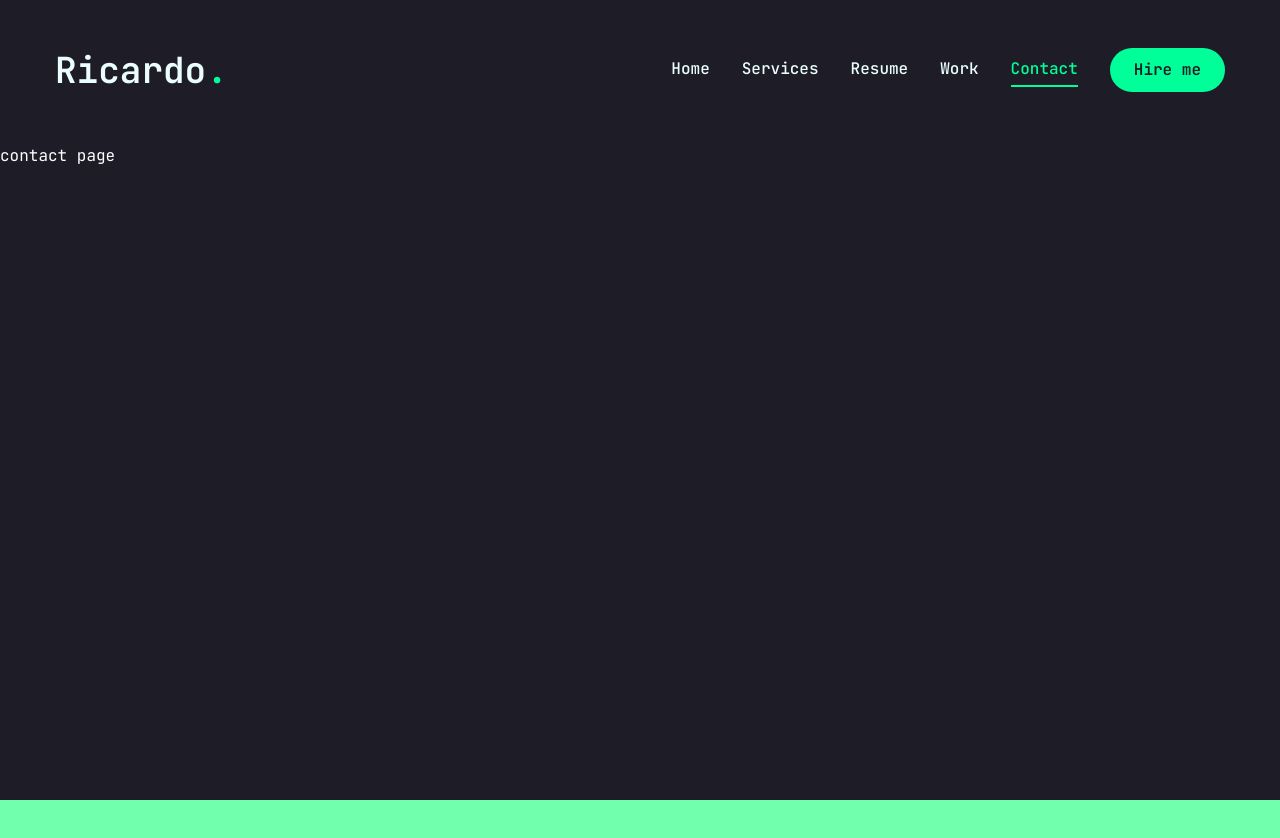
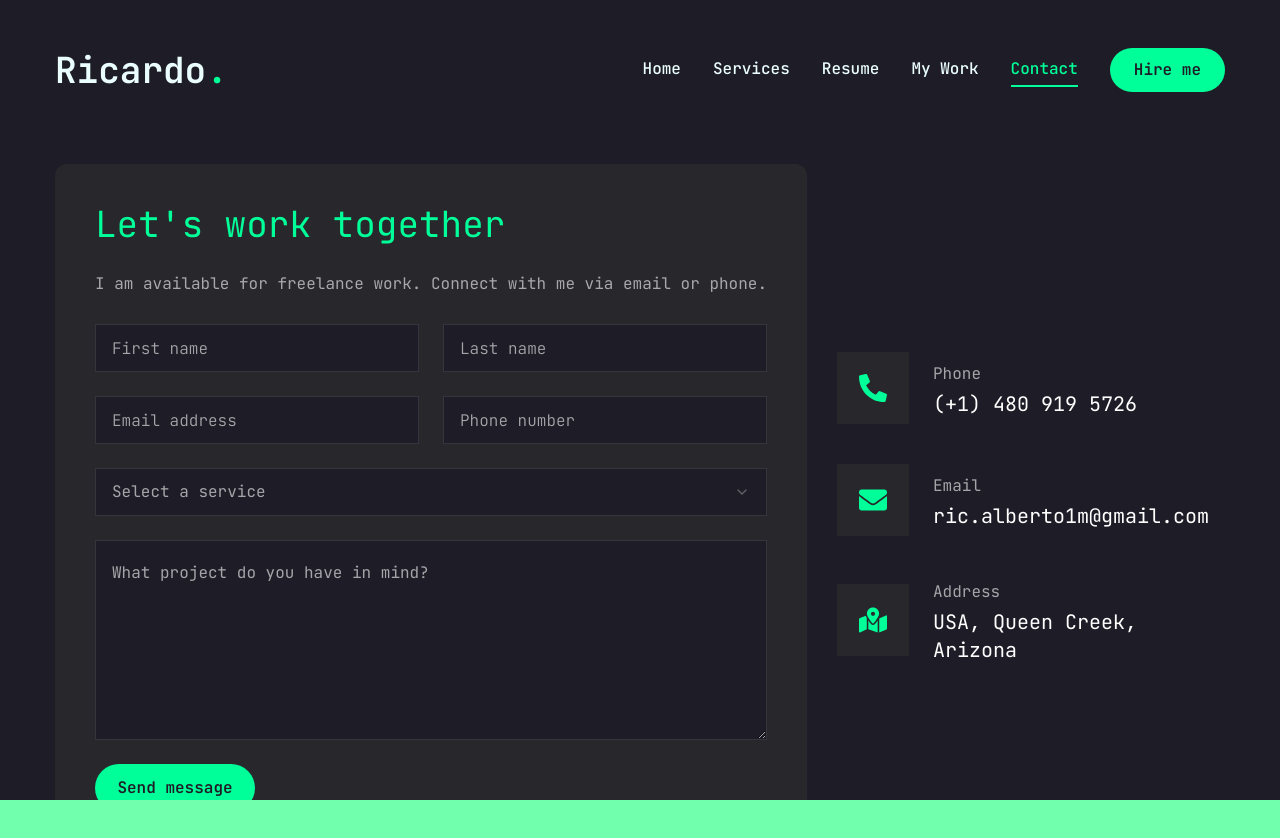
Before and after one commit to Ricardo10111/my-portfolio, a Next.js app: page /contact in a window 1280 px wide. Shown: the top 838 px of the page. Before the commit the page ends 800 px from the top, so only its background shows below. Built offline with nearby package versions, Linux system fonts and the light colour scheme.

Commit message:
chore: add contact section

```diff
--- a/app/contact/page.jsx
+++ b/app/contact/page.jsx
@@ -1,8 +1,134 @@
+'use client'
+
+import { Button } from '@/components/ui/button'
+import { Input } from '@/components/ui/input'
+import { Textarea } from '@/components/ui/textarea'
+import { motion } from 'framer-motion'
+
+import {
+  Select,
+  SelectContent,
+  SelectGroup,
+  SelectItem,
+  SelectLabel,
+  SelectTrigger,
+  SelectValue,
+} from '@/components/ui/select'
+
+import { FaPhoneAlt, FaEnvelope, FaMapMarkedAlt } from 'react-icons/fa'
+
+const info = [
+  {
+    icon: <FaPhoneAlt />,
+    title: 'Phone',
+    description: '(+1) 480 919 5726',
+  },
+  {
+    icon: <FaEnvelope />,
+    title: 'Email',
+    description: 'ric.alberto1m@gmail.com',
+  },
+  {
+    icon: <FaMapMarkedAlt />,
+    title: 'Address',
+    description: 'USA, Queen Creek, Arizona',
+  },
+]
+
 const Contact = () => {
   return (
-    <div>
-      contact page
-    </div>
+    <motion.section
+      initial={{ opacity: 0 }}
+      animate={{
+        opacity: 1,
+        transition: { delay: 2.4, duration: 0.4, ease: 'easeIn' },
+      }}
+      className='py-6'
+    >
+      <div className='container mx-auto'>
+        <div className='flex flex-col xl:flex-row gap-[30px]'>
+          {/* contact form */}
+          <div className='xl:h-[54%] order-2 xl:order-none'>
+            <form
+              action=''
+              className='flex flex-col gap-6 p-10 bg-[#27272c] rounded-xl'
+            >
+              <h3 className='text-4xl text-accent'>Let's work together</h3>
+              <p className='text-white/60'>
+                I am available for freelance work. Connect with me via email or
+                phone.
+              </p>
+              {/* input */}
+              <div className='grid grid-cols-1 md:grid-cols-2 gap-6'>
+                <Input
+                  type='firstname'
+                  placeholder='First name'
+                  required='true'
+                />
+                <Input
+                  required='true'
+                  type='lastname'
+                  placeholder='Last name'
+                />
+                <Input
+                  required='true'
+                  type='email'
+                  placeholder='Email address'
+                />
+                <Input
+                  required='false'
+                  type='phone'
+                  placeholder='Phone number'
+                />
+              </div>
+              {/* select */}
+              <Select>
+                <SelectTrigger className='w-full'>
+                  <SelectValue placeholder='Select a service' />
+                </SelectTrigger>
+
+                <SelectContent>
+                  <SelectGroup>
+                    <SelectLabel>Services</SelectLabel>
+                    <SelectItem value='est'>Web Development</SelectItem>
+                    <SelectItem value='cst'>UX/UI Design</SelectItem>
+                    <SelectItem value='mst'>SEO</SelectItem>
+                    <SelectItem value='est'>Marketing</SelectItem>
+                  </SelectGroup>
+                </SelectContent>
+              </Select>
+              {/* textarea */}
+              <Textarea
+                className='h-[200px]'
+                placeholder='What project do you have in mind?'
+              />
+              {/* button */}
+              <Button size='md' className='max-w-40'>
+                Send message
+              </Button>
+            </form>
+          </div>
+          {/* contact info */}
+          <div className='flex-1 flex items-center xl:justify-end order-1 xl:order-none mb-8 xl:mb-0'>
+            <ul className='flex flex-col gap-10'>
+              {info.map((item, index) => {
+                return (
+                  <li key={index} className='flex items-center gap-6'>
+                    <div className='w-[52px] h-[52px] xl:w-[72px] xl:h-[72px] bg-[#27272c] text-accent rounded-md flex items-center justify-center'>
+                      <div className='text-[28px]'>{item.icon}</div>
+                    </div>
+                    <div className='flex-1'>
+                      <p className='text-white/60'>{item.title}</p>
+                      <h3 className='text-xl'>{item.description}</h3>
+                    </div>
+                  </li>
+                )
+              })}
+            </ul>
+          </div>
+        </div>
+      </div>
+    </motion.section>
   )
 }
 
--- a/components/Nav.jsx
+++ b/components/Nav.jsx
@@ -17,7 +17,7 @@ const links = [
     path: '/resume',
   },
   {
-    name: 'Work',
+    name: 'My Work',
     path: '/work',
   },
   {
--- a/components/ui/input.jsx
+++ b/components/ui/input.jsx
@@ -1,19 +1,20 @@
-import * as React from "react"
+import * as React from 'react'
 
-import { cn } from "@/lib/utils"
+import { cn } from '@/lib/utils'
 
 const Input = React.forwardRef(({ className, type, ...props }, ref) => {
   return (
-    (<input
+    <input
       type={type}
       className={cn(
-        "flex h-10 w-full rounded-md border border-slate-200 bg-white px-3 py-2 text-sm ring-offset-white file:border-0 file:bg-transparent file:text-sm file:font-medium file:text-slate-950 placeholder:text-slate-500 focus-visible:outline-none focus-visible:ring-2 focus-visible:ring-slate-950 focus-visible:ring-offset-2 disabled:cursor-not-allowed disabled:opacity-50 dark:border-slate-800 dark:bg-slate-950 dark:ring-offset-slate-950 dark:file:text-slate-50 dark:placeholder:text-slate-400 dark:focus-visible:ring-slate-300",
-        className
+        'flex h-[48px] rounded-md border border-white/10 focus:border-accent font-light bg-primary px-4 py-5 text-base placeholder:text-white/60 outline-none',
+        className,
       )}
       ref={ref}
-      {...props} />)
-  );
+      {...props}
+    />
+  )
 })
-Input.displayName = "Input"
+Input.displayName = 'Input'
 
 export { Input }
--- a/components/ui/select.jsx
+++ b/components/ui/select.jsx
@@ -1,10 +1,10 @@
-"use client"
+'use client'
 
-import * as React from "react"
-import * as SelectPrimitive from "@radix-ui/react-select"
-import { Check, ChevronDown, ChevronUp } from "lucide-react"
+import * as React from 'react'
+import * as SelectPrimitive from '@radix-ui/react-select'
+import { Check, ChevronDown, ChevronUp } from 'lucide-react'
 
-import { cn } from "@/lib/utils"
+import { cn } from '@/lib/utils'
 
 const Select = SelectPrimitive.Root
 
@@ -12,99 +12,126 @@ const SelectGroup = SelectPrimitive.Group
 
 const SelectValue = SelectPrimitive.Value
 
-const SelectTrigger = React.forwardRef(({ className, children, ...props }, ref) => (
+const SelectTrigger = React.forwardRef(
+  ({ className, children, ...props }, ref) => (
     <SelectPrimitive.Trigger
       ref={ref}
       className={cn(
-      "flex h-10 w-full items-center justify-between rounded-md border border-slate-200 bg-white px-3 py-2 text-sm ring-offset-white placeholder:text-slate-500 focus:outline-none focus:ring-2 focus:ring-slate-950 focus:ring-offset-2 disabled:cursor-not-allowed disabled:opacity-50 [&>span]:line-clamp-1 dark:border-slate-800 dark:bg-slate-950 dark:ring-offset-slate-950 dark:placeholder:text-slate-400 dark:focus:ring-slate-300",
-      className
+        'flex h-[48px] w-full items-center justify-between rounded-md border border-white/10 bg-primary px-4 py-5 text-base text-white/60 placeholder:text-white/10 focus:border-accent outline-none',
+        className,
       )}
-    {...props}>
+      {...props}
+    >
       {children}
       <SelectPrimitive.Icon asChild>
-      <ChevronDown className="h-4 w-4 opacity-50" />
+        <ChevronDown className='h-4 w-4 opacity-50' />
       </SelectPrimitive.Icon>
     </SelectPrimitive.Trigger>
-))
+  ),
+)
 SelectTrigger.displayName = SelectPrimitive.Trigger.displayName
 
-const SelectScrollUpButton = React.forwardRef(({ className, ...props }, ref) => (
+const SelectScrollUpButton = React.forwardRef(
+  ({ className, ...props }, ref) => (
     <SelectPrimitive.ScrollUpButton
       ref={ref}
-    className={cn("flex cursor-default items-center justify-center py-1", className)}
-    {...props}>
-    <ChevronUp className="h-4 w-4" />
+      className={cn(
+        'flex cursor-default items-center justify-center py-1',
+        className,
+      )}
+      {...props}
+    >
+      <ChevronUp className='h-4 w-4' />
     </SelectPrimitive.ScrollUpButton>
-))
+  ),
+)
 SelectScrollUpButton.displayName = SelectPrimitive.ScrollUpButton.displayName
 
-const SelectScrollDownButton = React.forwardRef(({ className, ...props }, ref) => (
+const SelectScrollDownButton = React.forwardRef(
+  ({ className, ...props }, ref) => (
     <SelectPrimitive.ScrollDownButton
       ref={ref}
-    className={cn("flex cursor-default items-center justify-center py-1", className)}
-    {...props}>
-    <ChevronDown className="h-4 w-4" />
+      className={cn(
+        'flex cursor-default items-center justify-center py-1',
+        className,
+      )}
+      {...props}
+    >
+      <ChevronDown className='h-4 w-4' />
     </SelectPrimitive.ScrollDownButton>
-))
+  ),
+)
 SelectScrollDownButton.displayName =
   SelectPrimitive.ScrollDownButton.displayName
 
-const SelectContent = React.forwardRef(({ className, children, position = "popper", ...props }, ref) => (
+const SelectContent = React.forwardRef(
+  ({ className, children, position = 'popper', ...props }, ref) => (
     <SelectPrimitive.Portal>
       <SelectPrimitive.Content
         ref={ref}
         className={cn(
-        "relative z-50 max-h-96 min-w-[8rem] overflow-hidden rounded-md border border-slate-200 bg-white text-slate-950 shadow-md data-[state=open]:animate-in data-[state=closed]:animate-out data-[state=closed]:fade-out-0 data-[state=open]:fade-in-0 data-[state=closed]:zoom-out-95 data-[state=open]:zoom-in-95 data-[side=bottom]:slide-in-from-top-2 data-[side=left]:slide-in-from-right-2 data-[side=right]:slide-in-from-left-2 data-[side=top]:slide-in-from-bottom-2 dark:border-slate-800 dark:bg-slate-950 dark:text-slate-50",
-        position === "popper" &&
-          "data-[side=bottom]:translate-y-1 data-[side=left]:-translate-x-1 data-[side=right]:translate-x-1 data-[side=top]:-translate-y-1",
-        className
+          'relative z-50 max-h-96 min-w-[8rem] overflow-hidden rounded-md border border-white/10 bg-primary text-white shadow-md data-[state=open]:animate-in data-[state=closed]:animate-out data-[state=closed]:fade-out-0 data-[state=open]:fade-in-0 data-[state=closed]:zoom-out-95 data-[state=open]:zoom-in-95 data-[side=bottom]:slide-in-from-top-2 data-[side=left]:slide-in-from-right-2 data-[side=right]:slide-in-from-left-2 data-[side=top]:slide-in-from-bottom-2 dark:border-slate-800 dark:bg-slate-950 dark:text-slate-50',
+          position === 'popper' &&
+            'data-[side=bottom]:translate-y-1 data-[side=left]:-translate-x-1 data-[side=right]:translate-x-1 data-[side=top]:-translate-y-1',
+          className,
         )}
         position={position}
-      {...props}>
+        {...props}
+      >
         <SelectScrollUpButton />
         <SelectPrimitive.Viewport
-        className={cn("p-1", position === "popper" &&
-          "h-[var(--radix-select-trigger-height)] w-full min-w-[var(--radix-select-trigger-width)]")}>
+          className={cn(
+            'p-1',
+            position === 'popper' &&
+              'h-[var(--radix-select-trigger-height)] w-full min-w-[var(--radix-select-trigger-width)]',
+          )}
+        >
           {children}
         </SelectPrimitive.Viewport>
         <SelectScrollDownButton />
       </SelectPrimitive.Content>
     </SelectPrimitive.Portal>
-))
+  ),
+)
 SelectContent.displayName = SelectPrimitive.Content.displayName
 
 const SelectLabel = React.forwardRef(({ className, ...props }, ref) => (
   <SelectPrimitive.Label
     ref={ref}
-    className={cn("py-1.5 pl-8 pr-2 text-sm font-semibold", className)}
-    {...props} />
+    className={cn('py-1.5 pl-8 pr-2 text-sm font-semibold', className)}
+    {...props}
+  />
 ))
 SelectLabel.displayName = SelectPrimitive.Label.displayName
 
-const SelectItem = React.forwardRef(({ className, children, ...props }, ref) => (
+const SelectItem = React.forwardRef(
+  ({ className, children, ...props }, ref) => (
     <SelectPrimitive.Item
       ref={ref}
       className={cn(
-      "relative flex w-full cursor-default select-none items-center rounded-sm py-1.5 pl-8 pr-2 text-sm outline-none focus:bg-slate-100 focus:text-slate-900 data-[disabled]:pointer-events-none data-[disabled]:opacity-50 dark:focus:bg-slate-800 dark:focus:text-slate-50",
-      className
+        'relative flex w-full cursor-default select-none items-center rounded-sm py-1.5 pl-8 pr-2 text-sm outline-none focus:bg-accent focus:text-primary data-[disabled]:pointer-events-none data-[disabled]:opacity-50 dark:focus:bg-slate-800 dark:focus:text-slate-50',
+        className,
       )}
-    {...props}>
-    <span className="absolute left-2 flex h-3.5 w-3.5 items-center justify-center">
+      {...props}
+    >
+      <span className='absolute left-2 flex h-3.5 w-3.5 items-center justify-center'>
         <SelectPrimitive.ItemIndicator>
-        <Check className="h-4 w-4" />
+          <Check className='h-4 w-4' />
         </SelectPrimitive.ItemIndicator>
       </span>
 
       <SelectPrimitive.ItemText>{children}</SelectPrimitive.ItemText>
     </SelectPrimitive.Item>
-))
+  ),
+)
 SelectItem.displayName = SelectPrimitive.Item.displayName
 
 const SelectSeparator = React.forwardRef(({ className, ...props }, ref) => (
   <SelectPrimitive.Separator
     ref={ref}
-    className={cn("-mx-1 my-1 h-px bg-slate-100 dark:bg-slate-800", className)}
-    {...props} />
+    className={cn('-mx-1 my-1 h-px bg-slate-100 dark:bg-slate-800', className)}
+    {...props}
+  />
 ))
 SelectSeparator.displayName = SelectPrimitive.Separator.displayName
 
--- a/components/ui/textarea.jsx
+++ b/components/ui/textarea.jsx
@@ -1,18 +1,19 @@
-import * as React from "react"
+import * as React from 'react'
 
-import { cn } from "@/lib/utils"
+import { cn } from '@/lib/utils'
 
 const Textarea = React.forwardRef(({ className, ...props }, ref) => {
   return (
-    (<textarea
+    <textarea
       className={cn(
-        "flex min-h-[80px] w-full rounded-md border border-slate-200 bg-white px-3 py-2 text-sm ring-offset-white placeholder:text-slate-500 focus-visible:outline-none focus-visible:ring-2 focus-visible:ring-slate-950 focus-visible:ring-offset-2 disabled:cursor-not-allowed disabled:opacity-50 dark:border-slate-800 dark:bg-slate-950 dark:ring-offset-slate-950 dark:placeholder:text-slate-400 dark:focus-visible:ring-slate-300",
-        className
+        'flex min-h-[80px] w-full rounded-md border border-white/10 bg-primary px-4 py-5 text-base placeholder:text-white/60 focus-visible:outline-none focus-visible:ring-1 focus-visible:ring-accent focus-visible:ring-offset-0 disabled:cursor-not-allowed disabled:opacity-50',
+        className,
       )}
       ref={ref}
-      {...props} />)
-  );
+      {...props}
+    />
+  )
 })
-Textarea.displayName = "Textarea"
+Textarea.displayName = 'Textarea'
 
 export { Textarea }
```
Lines whose indentation alone changed are shown as unchanged.
